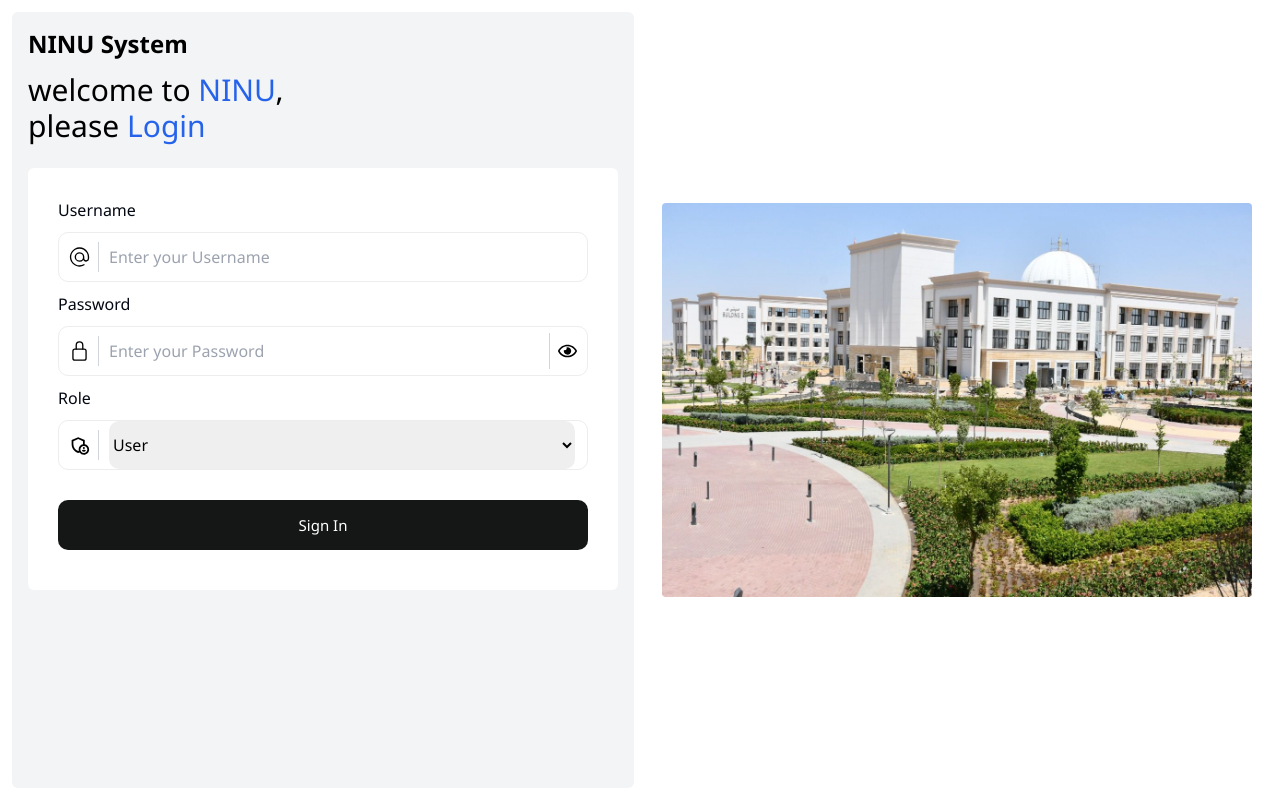
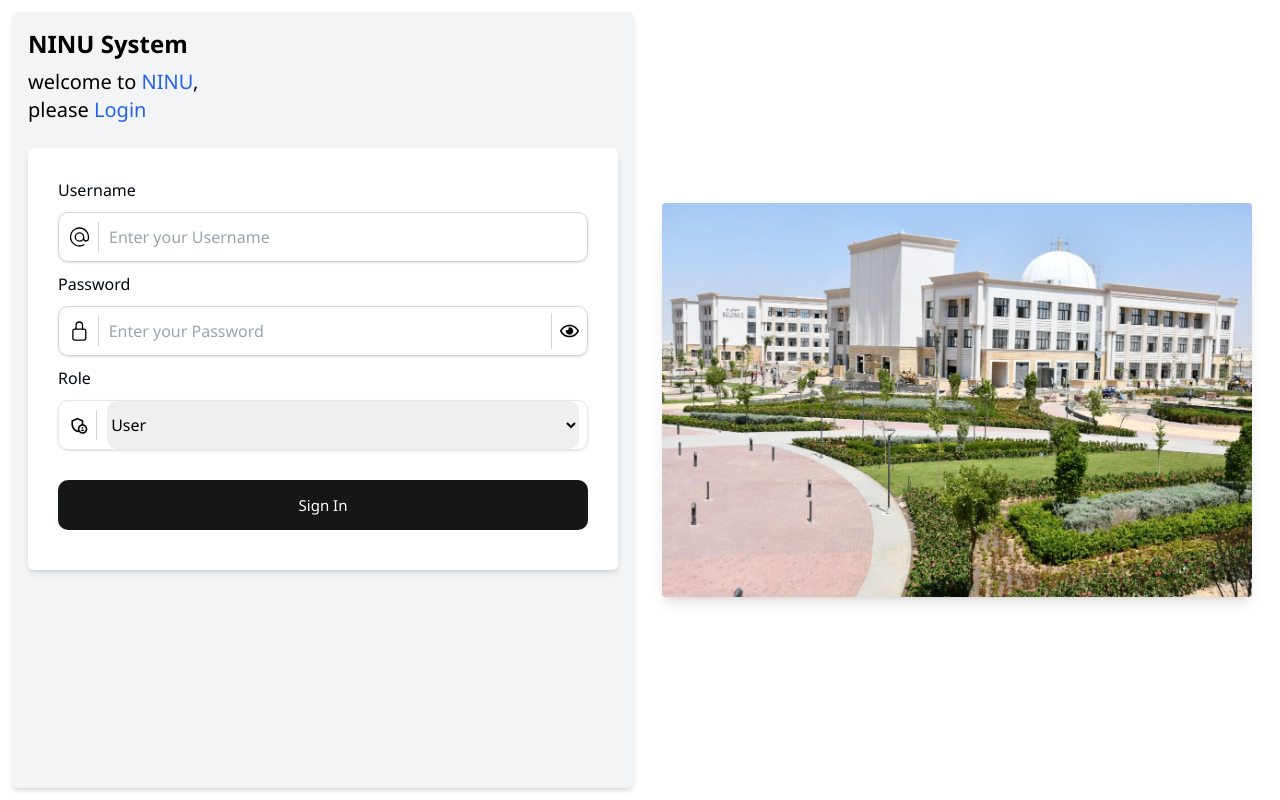
Before and after one commit to ahmed-elshahat-702/university-system, a Next.js app: page / in a window 1280 px wide. Built offline with nearby package versions, Linux system fonts and the light colour scheme.

Commit message:
inhance ui/ ux in login page

```diff
--- a/app/admin/add-user/page.js
+++ b/app/admin/add-user/page.js
@@ -45,7 +45,6 @@ const Page = () => {
         router.push("/admin");
       });
     } catch (error) {
-      console.error("Error:", error);
       Swal.fire({
         icon: "error",
         title: "Oops...",
--- a/app/admin/page.js
+++ b/app/admin/page.js
@@ -36,7 +36,6 @@ const page = () => {
       setUsers(response.data);
       setFilteredUsers(response.data);
     } catch (error) {
-      console.error("Error fetching users:", error);
       await Swal.fire({
         icon: "error",
         title: "Error",
@@ -103,7 +102,6 @@ const page = () => {
                   });
                 })
                 .catch((error) => {
-                  console.error("Error adding user:", error);
                   Swal.fire({
                     icon: "error",
                     title: "Error",
--- a/app/api/admin/user-details/[id]/route.js
+++ b/app/api/admin/user-details/[id]/route.js
@@ -33,7 +33,6 @@ export async function GET(request, context) {
       status: 200,
     });
   } catch (error) {
-    console.error("Error fetching user details by ID:", error);
     return new Response(JSON.stringify({ error: "Internal server error" }), {
       headers: {
         "Content-Type": "application/json",
--- a/app/api/users/route.js
+++ b/app/api/users/route.js
@@ -3,7 +3,7 @@ import UsersModel from "@/app/api/models/Users";
 
 mongoose.connect(process.env.MONGODB_URI);
 
-export async function GET(request) {
+export async function GET() {
   try {
     const users = await UsersModel.find({});
 
--- a/app/form.css
+++ b/app/form.css
@@ -1,13 +1,13 @@
 .inputForm {
-    @apply h-[50px] flex items-center transition-[0.2s] duration-[ease-in-out] pl-2.5 rounded-[10px] border-[1.5px] border-solid border-[#ecedec] focus-within:border-[1.5px] focus-within:border-solid focus-within:border-[#2d79f3];
+    @apply h-[50px] flex items-center transition-[0.2s] duration-[ease-in-out] pl-2.5 rounded-[10px] border-[1.5px] border-solid focus-within:border-[1.5px] focus-within:border-solid;
 }
 
 .input {
-    @apply w-[85%] h-full ml-2.5  border-[none];
+    @apply w-[85%] h-full mx-2.5  border-[none];
 }
 
 .role {
-  @apply w-[90%] h-full ml-2.5 rounded-[10px] border-none outline-none;
+  @apply w-[100%] mr-2 h-full ml-2.5 rounded-[10px] border-none outline-none;
 }
 
 .input:focus {
--- a/app/page.js
+++ b/app/page.js
@@ -2,9 +2,6 @@
 
 import "./form.css";
 import { useState } from "react";
-import axios from "axios";
-import Swal from "sweetalert2";
-import { useRouter } from "next/navigation";
 import LoginForm from "@/components/LoginForm";
 import Image from "next/image";
 
@@ -13,88 +10,37 @@ const LoginPage = () => {
   const [password, setPassword] = useState("");
   const [role, setRole] = useState("user");
   const [loading, setLoading] = useState(false);
-  const router = useRouter();
 
   const imgStyle = {
     width: "100%",
     height: "auto",
   };
 
-  const handleSubmit = async (event) => {
-    event.preventDefault();
-    setLoading(true);
-
-    try {
-      const response = await axios.post(`/api/login`, {
-        username,
-        password,
-        role,
-      });
-
-      const { data } = response;
-
-      if (data.message === "Login successful") {
-        const { user } = data;
-
-        const storageKey = role === "admin" ? "AdminData" : "UserData";
-        sessionStorage.setItem(storageKey, JSON.stringify({ username, role }));
-
-        router.push(role === "admin" ? "/admin" : `/user/${user._id}`);
-        setRole("user");
-        Swal.fire({
-          icon: "success",
-          title: "Success",
-          text: "Login successful!",
-        });
-        setUsername("");
-        setPassword("");
-      }
-    } catch (error) {
-      let errorMessage = "Something went wrong!";
-
-      if (error.response) {
-        errorMessage = error.response.data.message || errorMessage;
-      }
-
-      Swal.fire({
-        icon: "error",
-        title: "Oops...",
-        text: errorMessage,
-      });
-    } finally {
-      setLoading(false);
-    }
-  };
-
   return (
-    <div className="login-page h-screen md:flex p-3 gap-3">
+    <div className="login-page h-screen md:flex p-2 sm:p-3 gap-3">
       <div
-        className="left h-full w-full md:w-1/2 rounded-md bg-gray-100 space-y-6
-      p-4"
+        className="left h-full w-full md:w-1/2 rounded-md bg-gray-100 space-y-6 p-2
+      sm:p-4 shadow-md"
       >
-        <div className="header space-y-3">
+        <div className="header p-2 sm:p-0 space-y-2">
           <h1 className="text-2xl font-semibold">NINU System</h1>
-          <h3 className="text-3xl ">
+          <h3 className="text-xl ">
             welcome to <span className="text-blue-600">NINU</span>,
             <p>
               please <span className="text-blue-600">Login</span>
             </p>
           </h3>
         </div>
-        <div className="w-full">
+        <div className="w-full h-max sm:h-fit">
           <LoginForm
-            setUsername={(e) => {
-              setUsername(e.target.value);
-            }}
-            setPassword={(e) => {
-              setPassword(e.target.value);
-            }}
-            handleSubmit={handleSubmit}
+            username={username}
+            setUsername={setUsername}
+            password={password}
+            setPassword={setPassword}
             loading={loading}
+            setLoading={setLoading}
             role={role}
-            setRole={(e) => {
-              setRole(e.target.value);
-            }}
+            setRole={setRole}
           />
         </div>
       </div>
@@ -108,7 +54,7 @@ const LoginPage = () => {
             width={500}
             height={500}
             alt="landing"
-            className="rounded"
+            className="rounded shadow-lg"
             priority={true}
             style={imgStyle}
           />
--- a/app/user/[id]/page.js
+++ b/app/user/[id]/page.js
@@ -50,7 +50,6 @@ const UserDetailsPage = ({ params }) => {
       const response = await axios.get(`/api/user/${id}`);
       setUserData(response.data);
     } catch (error) {
-      console.error("Error fetching user details:", error);
       Swal.fire(
         "Error",
         "Failed to fetch user details. Please try again later.",
--- a/components/LoginForm.js
+++ b/components/LoginForm.js
@@ -1,4 +1,8 @@
-import { useCallback, useState } from "react";
+import axios from "axios";
+import { useRouter } from "next/navigation";
+import Swal from "sweetalert2";
+import React, { useState } from "react";
+
 import LoadingSpinner from "./LoadingSpinner";
 import { GoMention } from "react-icons/go";
 import { IoLockClosedOutline } from "react-icons/io5";
@@ -6,68 +10,202 @@ import { FaRegEye, FaRegEyeSlash } from "react-icons/fa";
 import { MdOutlineAdminPanelSettings } from "react-icons/md";
 
 const LoginForm = ({
-  handleSubmit,
+  username,
   setUsername,
   password,
   setPassword,
   role,
   setRole,
   loading,
+  setLoading,
 }) => {
+  const router = useRouter();
+
   const [showPassword, setShowPassword] = useState(false);
+  const [usernameError, setUsernameError] = useState("");
+  const [passwordError, setPasswordError] = useState("");
+
+  const usernameRegex = /^[a-zA-Z0-9]{3,15}$/;
+  const passwordRegex = /^.{8,}$/;
 
   const togglePasswordVisibility = () => {
     setShowPassword(!showPassword);
+  };
+
+  const handleUsernameChange = (event) => {
+    const value = event.target.value;
+    setUsername(value);
+    setUsernameError(
+      value.match(usernameRegex)
+        ? ""
+        : "Username must be 3 to 15 characters long and contain only letters, numbers."
+    );
+  };
+
+  const handlePasswordChange = (event) => {
+    const value = event.target.value;
+    setPassword(value);
+    setPasswordError(
+      value.match(passwordRegex)
+        ? ""
+        : "Password must be at least 8 characters long."
+    );
+  };
+
+  const handleRoleChange = (event) => {
+    setRole(event.target.value);
+  };
+
+  const validateForm = () => {
+    setUsernameError(
+      username.match(usernameRegex)
+        ? ""
+        : "Username must be 3 to 15 characters long and contain only letters, numbers."
+    );
+    setPasswordError(
+      password.match(passwordRegex)
+        ? ""
+        : "Password must be at least 8 characters long."
+    );
+    return username.match(usernameRegex) && password.match(passwordRegex);
+  };
+
+  const handleSubmitForm = (event) => {
+    event.preventDefault();
+    if (validateForm()) {
+      handleSubmit(event);
+    }
+  };
+
+  const handleSubmit = async (event) => {
+    event.preventDefault();
+    setLoading(true);
+
+    try {
+      const response = await axios.post(`/api/login`, {
+        username,
+        password,
+        role,
+      });
+
+      const { data } = response;
+
+      if (data.message === "Login successful") {
+        const { user } = data;
+
+        const storageKey = role === "admin" ? "AdminData" : "UserData";
+        sessionStorage.setItem(storageKey, JSON.stringify({ username, role }));
+
+        router.push(role === "admin" ? "/admin" : `/user/${user._id}`);
+        setRole("user");
+        Swal.fire({
+          icon: "success",
+          title: "Success",
+          text: "Login successful!",
+        });
+        setUsername("");
+        setPassword("");
+      }
+    } catch (error) {
+      let errorMessage = "Something went wrong!";
+
+      if (error.response) {
+        errorMessage = error.response.data.message || errorMessage;
+      }
+
+      Swal.fire({
+        icon: "error",
+        title: "Oops...",
+        text: errorMessage,
+      });
+    } finally {
+      setLoading(false);
+    }
   };
 
   return (
     <>
       {loading && <LoadingSpinner />}
       <form
-        onSubmit={handleSubmit}
-        className="flex flex-col gap-2.5 bg-white w-full p-[30px] rounded-md"
+        onSubmit={handleSubmitForm}
+        className="flex flex-col gap-2.5 bg-white h-full w-full py-5 px-4 sm:p-[30px] rounded-md sm:shadow-md"
       >
-        <label htmlFor="username" className="text-gray-950">
+        <label htmlFor="username" className="text-gray-950 w-fit">
           Username
         </label>
-        <div className="inputForm">
-          <GoMention className="text-3xl pr-2 border-r border-gray-300" />
+        <div
+          className={`inputForm shadow  ${
+            usernameError
+              ? "border-red-600 focus-within:border-red-600"
+              : "border-gray-300 focus-within:border-blue-600"
+          }`}
+        >
+          <GoMention
+            className={`text-3xl pr-2 border-r ${
+              usernameError ? "border-red-600" : "border-gray-300"
+            }`}
+          />
           <input
             type="text"
             id="username"
-            className="input"
+            className={`input`}
             placeholder="Enter your Username"
-            onChange={setUsername}
-            required
+            value={username}
+            onChange={handleUsernameChange}
           />
         </div>
-        <label htmlFor="password" className="text-gray-950">
+        {usernameError && <p className="text-red-500">{usernameError}</p>}
+        <label htmlFor="password" className="text-gray-950 w-fit">
           Password
         </label>
-        <div className="inputForm">
-          <IoLockClosedOutline className="text-3xl pr-2 border-r border-gray-300" />
+        <div
+          className={`inputForm shadow ${
+            passwordError
+              ? "border-red-600 focus-within:border-red-600"
+              : "border-gray-300 focus-within:border-blue-600"
+          }`}
+        >
+          <IoLockClosedOutline
+            className={`text-3xl pr-2 border-r  ${
+              passwordError ? "border-red-600" : "border-gray-300"
+            }`}
+          />
           <input
             type={showPassword ? "text" : "password"}
             id="password"
-            className="input"
+            className={`input ${passwordError && "border-red-600"}`}
             placeholder="Enter your Password"
             value={password}
-            onChange={setPassword}
+            onChange={handlePasswordChange}
           />
           <button type="button" onClick={togglePasswordVisibility}>
             {showPassword ? (
-              <FaRegEyeSlash className="text-4xl px-2 border-l border-gray-300" />
+              <FaRegEyeSlash
+                className={`text-4xl px-2 border-l ${
+                  passwordError ? "border-red-600" : "border-gray-300"
+                }`}
+              />
             ) : (
-              <FaRegEye className="text-4xl px-2 border-l border-gray-300" />
+              <FaRegEye
+                className={`text-4xl px-2 border-l ${
+                  passwordError ? "border-red-600" : "border-gray-300"
+                }`}
+              />
             )}
           </button>
         </div>
-        <label htmlFor="password" className="text-gray-950">
+        {passwordError && <p className="text-red-500">{passwordError}</p>}
+        <label htmlFor="role" className="text-gray-950 w-fit">
           Role
         </label>
-        <div className="inputForm">
+        <div className="inputForm shadow">
           <MdOutlineAdminPanelSettings className="text-3xl pr-2 border-r border-gray-300" />
-          <select className="role" id="role" value={role} onChange={setRole}>
+          <select
+            className="role"
+            id="role"
+            value={role}
+            onChange={handleRoleChange}
+          >
             <option value="user">User</option>
             <option value="admin">Admin</option>
           </select>
--- a/components/User/header/UserNavbar.js
+++ b/components/User/header/UserNavbar.js
@@ -26,7 +26,6 @@ const UserNavbar = ({
       const response = await axios.get(`/api/user/${id}`);
       setUserData(response.data);
     } catch (error) {
-      console.error("Error fetching user details:", error);
       Swal.fire(
         "Error",
         "Failed to fetch user details. Please try again later.",
```
Also changed, not shown: app/admin/user-details/[id]/page.js (+5 -5 lines).
